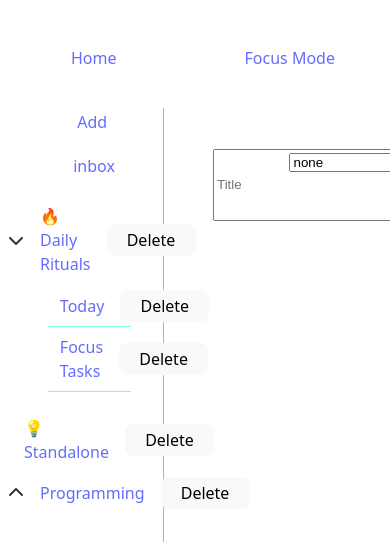
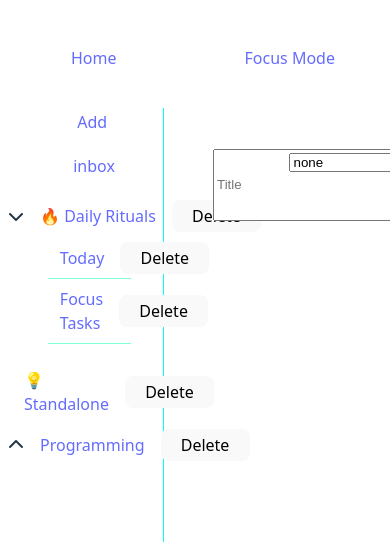
Before and after one commit to thomaswilliamscode/todo, a React (Vite) app: page / in a window 390 px wide. Shown: the top 542 px of the page. Built offline with nearby package versions, Linux system fonts and the light colour scheme.

Commit message:
Add nowrap styling to sidebar folder list for improved text alignment

```diff
--- a/src/index.css
+++ b/src/index.css
@@ -382,6 +382,10 @@ form{
   padding-right: 2rem;
 }
 
+.sidebar-folder .sidebar-list{
+  white-space: nowrap;
+}
+
 #sidebar-folder-text{
   margin-left: -5%;
 }
```
